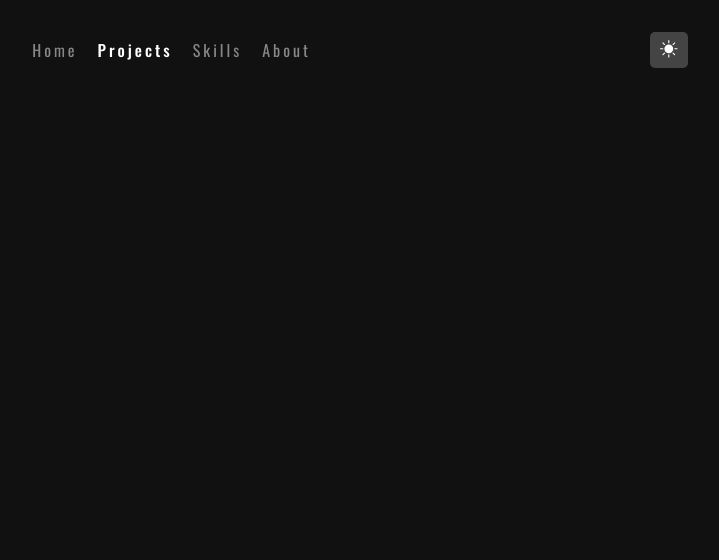
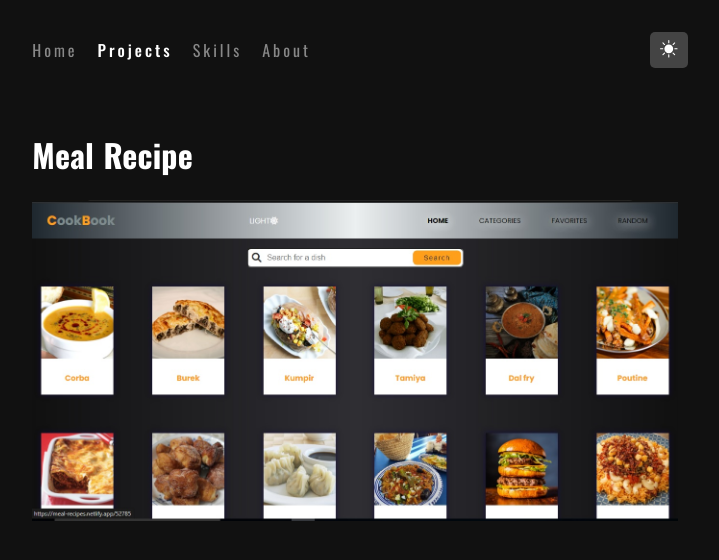
Before and after one commit to ShubhamChavhan09/portfolio, a React (Create React App) app: page /projects/0 in a window 1280 px wide. Shown: the top 560 px of the page, without its empty margins (285-1004 px from the left). Built offline with nearby package versions, Linux system fonts and the light colour scheme.

Commit message:
added Projectdetail to react-router

```diff
--- a/src/routes/index.js
+++ b/src/routes/index.js
@@ -5,6 +5,7 @@ import Skills from "../pages/Skills";
 import Projects from "../pages/Projects";
 import NotFound from "../pages/404";
 import Home from "../pages/Home";
+import ProjectDetail from "../pages/ProjectDetail";
 
 const Pages = () => {
   return (
@@ -14,6 +15,7 @@ const Pages = () => {
         <Route path="/about" exact element={<About />} />
         <Route path="/skills" exact element={<Skills />} />
         <Route path="/projects" exact element={<Projects />} />
+        <Route path="/projects/:id" exact element={<ProjectDetail />} />
         <Route component={NotFound} />
       </Routes>
     </div>
```
